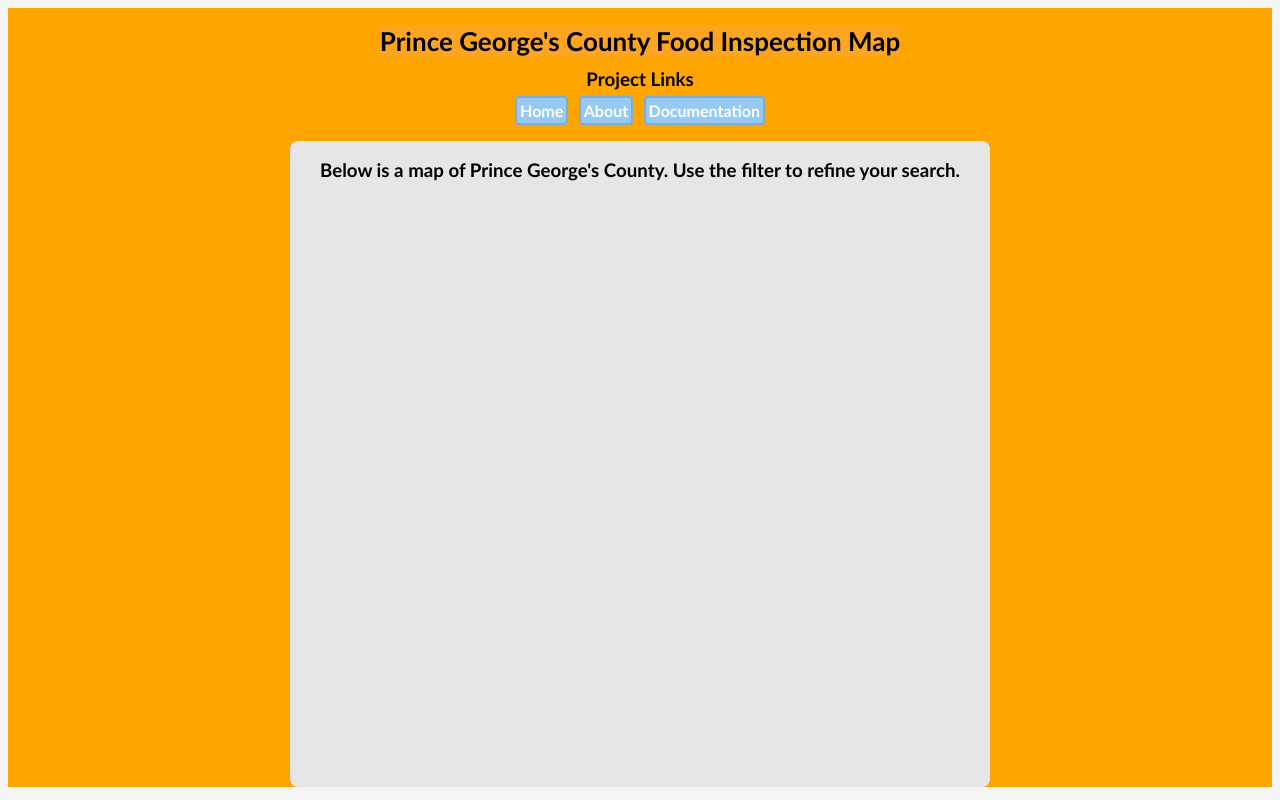
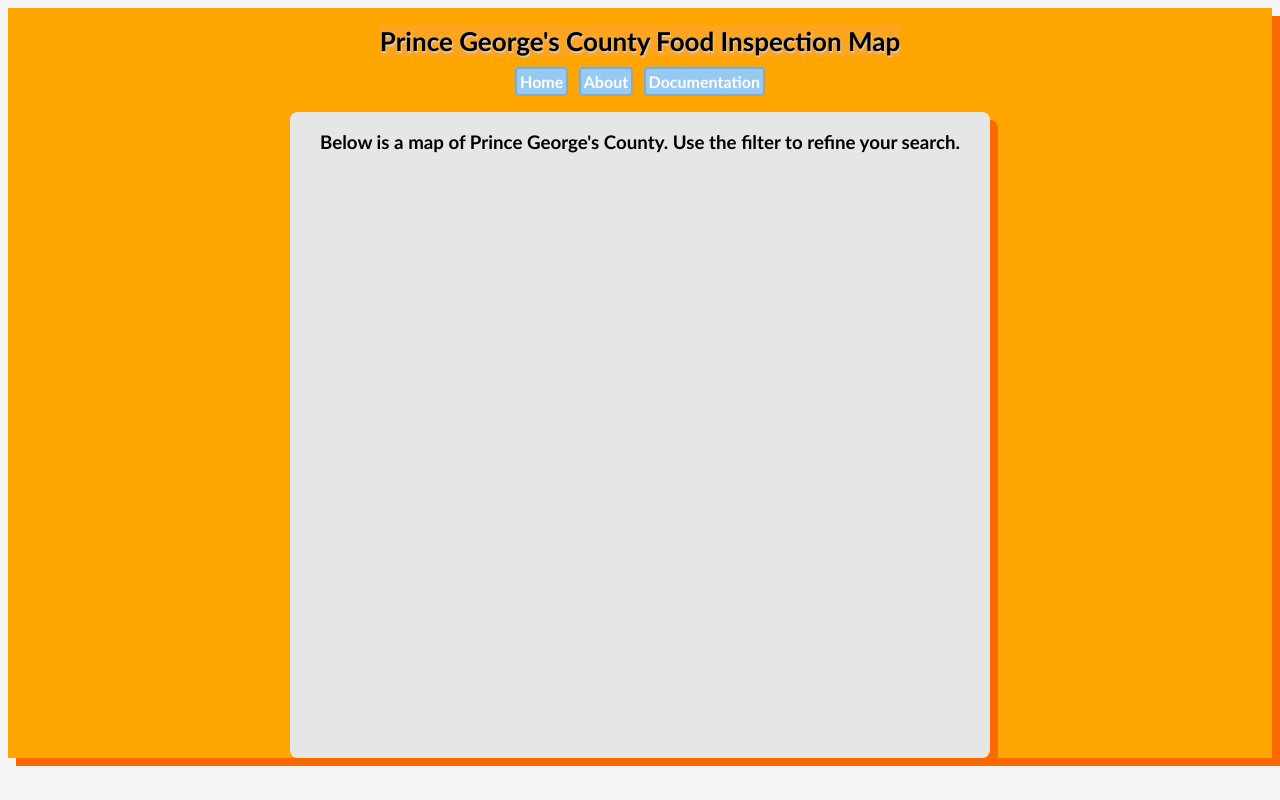
Before and after one commit to bcantillano/INST377_Food_Inspection, a website: page index.html in a window 1280 px wide. Drawn offline with nearby package versions, Linux system fonts and the light colour scheme; files that its build step writes are made by us from their sources; no server answers; files whose address does not match are found by name.

Commit message:
updated CSS/removed links text

```diff
--- a/index.html
+++ b/index.html
@@ -17,7 +17,6 @@
             <header>
                 <h1>Prince George's County Food Inspection Map</h1>
             </header>
-                <h3><b>Project Links</b></h3>
         </div>
 
         <div id="links">
--- a/style.css
+++ b/style.css
@@ -8,6 +8,7 @@ header {
   background-color: rgba(253, 165, 41, 0.8);
   justify-content: center;
   margin-bottom: -0.5em;
+  text-shadow: 1px 1.5px 1px #ccc;
 }
 
 #links {
@@ -90,6 +91,7 @@ td.code {
   background: orange;
   /* border: 1px; */
   /* margin: 25px; */
+  box-shadow: 0.5em 0.5em rgb(250,105,0);
 }
 
 .wrapper div {
```
